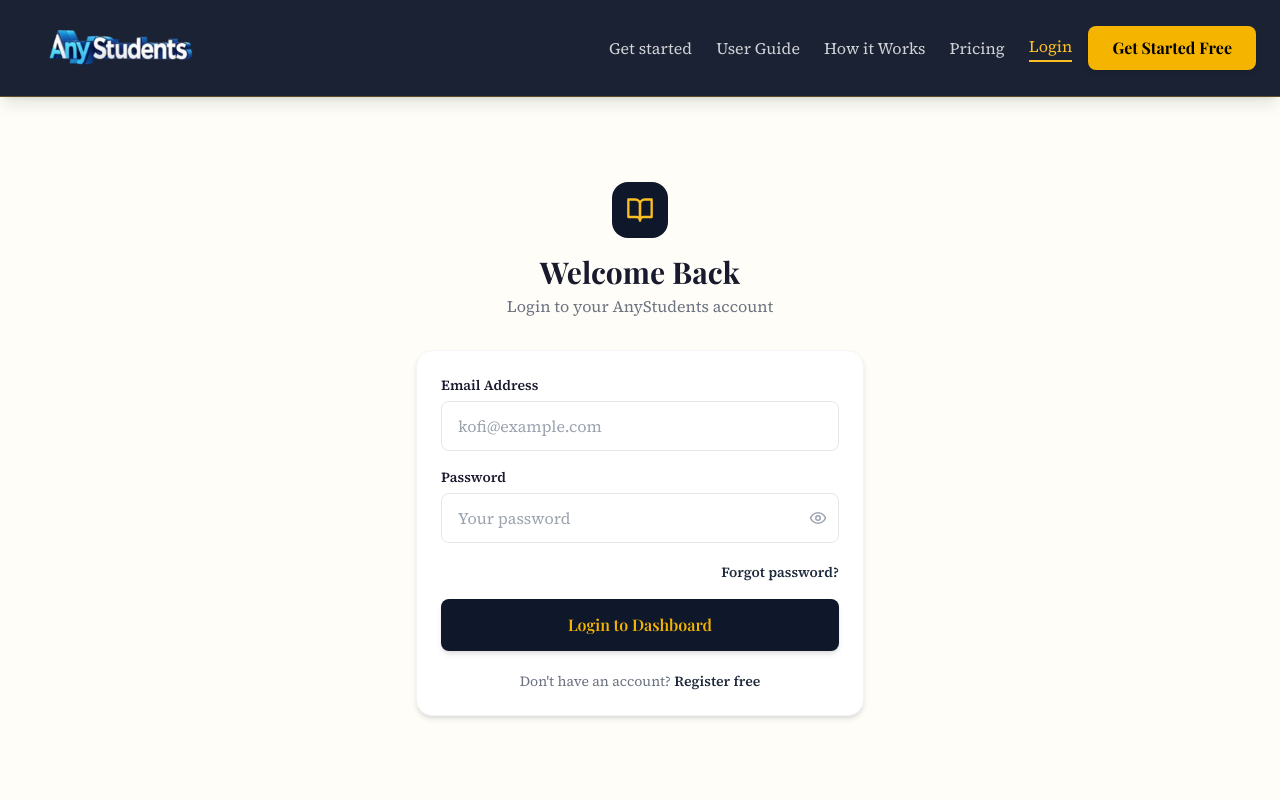
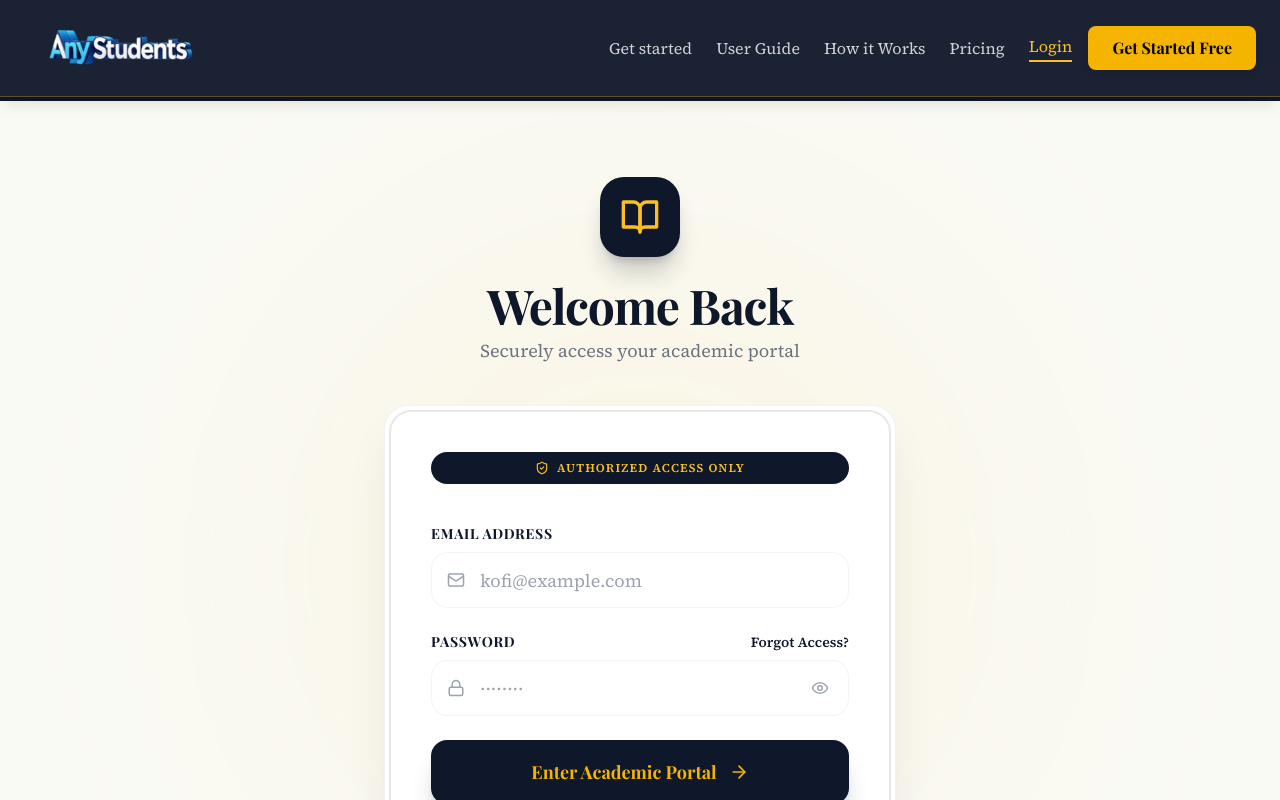
Before and after one commit to bdonkor/anystudents-bece-platform-1, a React (Vite) app: page /login in a window 1280 px wide. Shown: the top 800 px of the page. Built offline with nearby package versions, Linux system fonts and the light colour scheme; no server answers.

Commit message:
Complete premium theme for Register and Login pages with outlined authoritative design

```diff
--- a/src/pages/LoginPage.jsx
+++ b/src/pages/LoginPage.jsx
@@ -3,7 +3,7 @@
 import { Helmet } from 'react-helmet-async'
 import { useAuth } from '../contexts/AuthContext'
 import Navbar from '../components/Navbar'
-import { BookOpen, Eye, EyeOff, AlertCircle } from 'lucide-react'
+import { BookOpen, Eye, EyeOff, AlertCircle, Mail, Lock, ShieldCheck, ArrowRight } from 'lucide-react'
 
 export default function LoginPage() {
   const { signIn } = useAuth()
@@ -32,82 +32,120 @@
   }
 
   return (
-    <div className="min-h-screen flex flex-col bg-cream">
+    <div className="min-h-screen flex flex-col bg-[#fafaf5]">
       <Helmet>
         <title>Login | Access Your AnyStudents Dashboard</title>
         <meta name="description" content="Login to AnyStudents to continue your BECE or WASSCE preparation. Practice with standard mock exams, view marking schemes, and track your progress." />
         <link rel="canonical" href="https://mockexams.anystudents.com/login" />
       </Helmet>
       <Navbar />
-      <div className="flex-1 flex items-center justify-center px-4 py-16">
-        <div className="w-full max-w-md">
-          <div className="text-center mb-8">
-            <div className="w-14 h-14 bg-brand-700 rounded-2xl flex items-center justify-center mx-auto mb-4">
-              <BookOpen size={28} className="text-gold-400" />
+
+      <div className="flex-1 flex items-center justify-center px-4 py-20 relative overflow-hidden">
+        {/* Background Decorative Elements */}
+        <div className="absolute top-0 left-0 w-full h-1 bg-brand-700 no-print" />
+        <div className="absolute top-1/2 left-1/2 -translate-x-1/2 -translate-y-1/2 w-[800px] h-[800px] bg-gold-400/5 rounded-full blur-[120px] pointer-events-none" />
+
+        <div className="w-full max-w-lg relative">
+          <div className="text-center mb-10">
+            <div className="inline-flex items-center justify-center w-20 h-20 bg-brand-700 rounded-3xl shadow-xl shadow-brand-700/20 mb-6">
+              <BookOpen size={40} className="text-gold-400" />
             </div>
-            <h1 className="font-display text-3xl font-bold text-ink mb-1">Welcome Back</h1>
-            <p className="font-body text-gray-500">Login to your AnyStudents account</p>
+            <h1 className="font-display text-4xl md:text-5xl font-bold text-brand-700 mb-2 tracking-tight">
+              Welcome Back
+            </h1>
+            <p className="font-body text-gray-500 text-lg">
+              Securely access your academic portal
+            </p>
           </div>
 
-          <div className="card shadow-md">
+          {/* Premium Card with Outline Effect */}
+          <div className="bg-white rounded-3xl p-1 shadow-2xl shadow-brand-700/10 border border-brand-700/5 overflow-hidden">
+            <div className="border-2 border-brand-700/10 rounded-[1.4rem] p-8 md:p-10">
+
+              {/* Official Badge */}
+              <div className="flex items-center justify-center gap-2 bg-brand-700 text-gold-400 py-2 px-4 rounded-full text-xs font-bold uppercase tracking-widest mb-10">
+                <ShieldCheck size={14} />
+                <span>Authorized Access Only</span>
+              </div>
+
               {error && (
-              <div className="flex items-start gap-2 bg-red-50 border border-red-200 rounded-lg p-3 mb-5 text-red-700 text-sm font-body">
-                <AlertCircle size={16} className="mt-0.5 shrink-0" />
+                <div className="flex items-start gap-3 bg-red-50 border border-red-100 rounded-xl p-4 mb-8 text-red-800 text-sm animate-shake">
+                  <AlertCircle size={18} className="mt-0.5 shrink-0 text-red-500" />
                   {error}
                 </div>
               )}
 
-            <form onSubmit={handleSubmit} className="space-y-4">
+              <form onSubmit={handleSubmit} className="space-y-6">
                 <div>
-                <label className="block text-sm font-semibold text-ink mb-1.5 font-body">Email Address</label>
+                  <label className="block text-sm font-bold text-brand-700 mb-2 uppercase tracking-wider font-display">Email Address</label>
+                  <div className="relative group">
+                    <div className="absolute inset-y-0 left-0 pl-4 flex items-center pointer-events-none text-gray-400 group-focus-within:text-brand-700 transition-colors">
+                      <Mail size={18} />
+                    </div>
                     <input
                       type="email"
                       required
                       placeholder="kofi@example.com"
-                  className="input-field"
+                      className="input-field pl-12 h-14 !rounded-2xl border-gray-100 focus:border-brand-700 font-body text-lg transition-all"
                       value={form.email}
                       onChange={e => setForm({ ...form, email: e.target.value })}
                     />
                   </div>
+                </div>
 
                 <div>
-                <label className="block text-sm font-semibold text-ink mb-1.5 font-body">Password</label>
-                <div className="relative">
+                  <div className="flex justify-between items-end mb-2">
+                    <label className="block text-sm font-bold text-brand-700 uppercase tracking-wider font-display">Password</label>
+                    <Link to="/forgot-password" title="Recover your access" className="text-sm text-brand-700 font-bold hover:underline decoration-gold-500 underline-offset-4 transition-all">
+                      Forgot Access?
+                    </Link>
+                  </div>
+                  <div className="relative group">
+                    <div className="absolute inset-y-0 left-0 pl-4 flex items-center pointer-events-none text-gray-400 group-focus-within:text-brand-700 transition-colors">
+                      <Lock size={18} />
+                    </div>
                     <input
                       type={showPass ? 'text' : 'password'}
                       required
-                    placeholder="Your password"
-                    className="input-field pr-10"
+                      placeholder="········"
+                      className="input-field pl-12 pr-12 h-14 !rounded-2xl border-gray-100 focus:border-brand-700 font-body text-lg transition-all"
                       value={form.password}
                       onChange={e => setForm({ ...form, password: e.target.value })}
                     />
                     <button type="button" onClick={() => setShowPass(!showPass)}
-                    className="absolute right-3 top-1/2 -translate-y-1/2 text-gray-400 hover:text-gray-600">
+                      className="absolute right-3 top-1/2 -translate-y-1/2 text-gray-400 hover:text-brand-700 transition-colors p-2">
                       {showPass ? <EyeOff size={18} /> : <Eye size={18} />}
                     </button>
                   </div>
                 </div>
 
-              <div className="text-right">
-                <Link to="/forgot-password" className="text-sm text-brand-600 font-semibold hover:underline font-body">
-                  Forgot password?
-                </Link>
-              </div>
-
                 <button type="submit" disabled={loading}
-                className="btn-primary w-full justify-center py-3.5 mt-2 disabled:opacity-60 disabled:cursor-not-allowed">
+                  className="w-full bg-[#0f172a] text-gold-500 font-display font-bold text-lg h-16 rounded-2xl shadow-xl shadow-brand-700/20 hover:bg-[#1e293b] hover:shadow-brand-700/30 active:scale-[0.98] transition-all disabled:opacity-50 disabled:grayscale disabled:cursor-not-allowed flex items-center justify-center gap-3">
                   {loading ? (
-                  <><div className="spinner !w-5 !h-5 !border-2" /> Logging in...</>
-                ) : 'Login to Dashboard'}
+                    <><div className="spinner !w-6 !h-6 !border-3 !border-t-gold-500 !border-gold-500/20" /> Authorizing...</>
+                  ) : (
+                    <>
+                      <span>Enter Academic Portal</span>
+                      <ArrowRight size={20} />
+                    </>
+                  )}
                 </button>
               </form>
 
-            <p className="text-center text-sm text-gray-500 mt-5 font-body">
-              Don't have an account?{' '}
-              <Link to="/register" className="text-brand-600 font-semibold hover:underline">
-                Register free
-              </Link>
+              <div className="mt-8 pt-8 border-t border-gray-100 flex flex-col items-center gap-4">
+                <p className="text-sm text-gray-500 font-body">
+                  New to the platform?{' '}
+                  <Link to="/register" className="text-brand-700 font-bold hover:underline decoration-gold-500 underline-offset-4">Register free portal</Link>
                 </p>
+
+                {/* Ghana Heritage Accent */}
+                <div className="flex gap-1.5 h-1">
+                  <div className="w-12 bg-[#CE1126] rounded-full" />
+                  <div className="w-12 bg-[#FCD116] rounded-full" />
+                  <div className="w-12 bg-[#006B3C] rounded-full" />
+                </div>
+              </div>
+            </div>
           </div>
         </div>
       </div>
```
Lines whose indentation alone changed are shown as unchanged.
